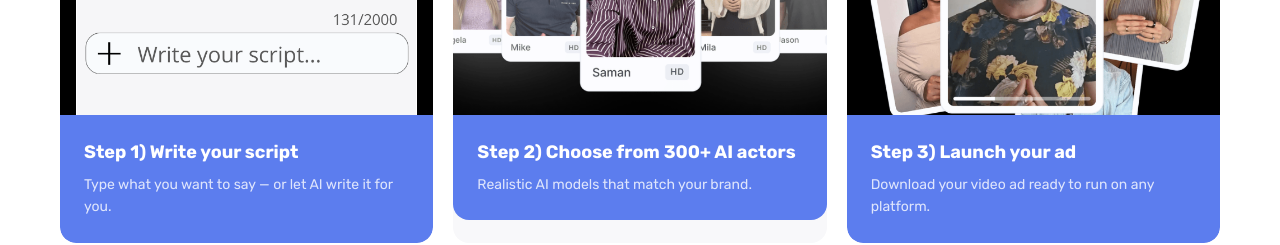
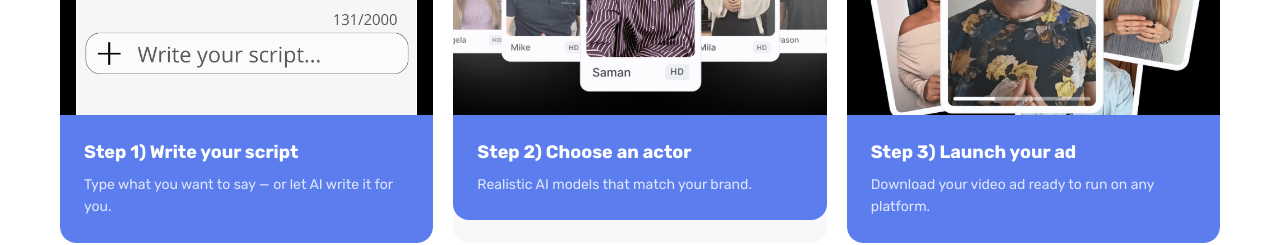
Before and after one commit to arthuruspro/creafy.ai, a Next.js app: page / in a window 1280 px wide. Shown: the part 1160-1405 px from the top of the page. Built offline with nearby package versions, Linux system fonts and the light colour scheme.

Commit message:
Simplify step 2 title to 'Choose an actor'

```diff
--- a/src/app/page.tsx
+++ b/src/app/page.tsx
@@ -217,7 +217,7 @@ function BetterVideoAds() {
               img: "/step1.png",
             },
             {
-              title: "Step 2) Choose from 300+ AI actors",
+              title: "Step 2) Choose an actor",
               desc: "Realistic AI models that match your brand.",
               img: "/step2.png",
             },
```
